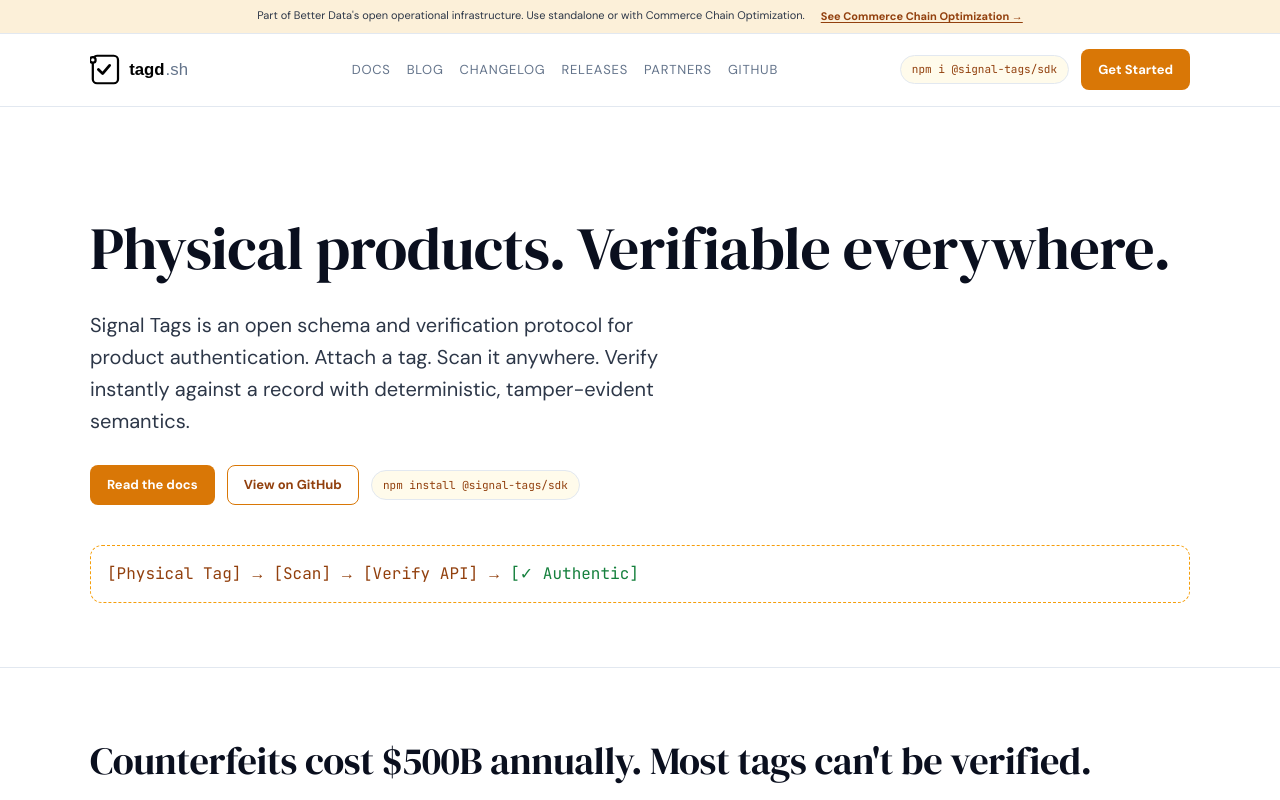
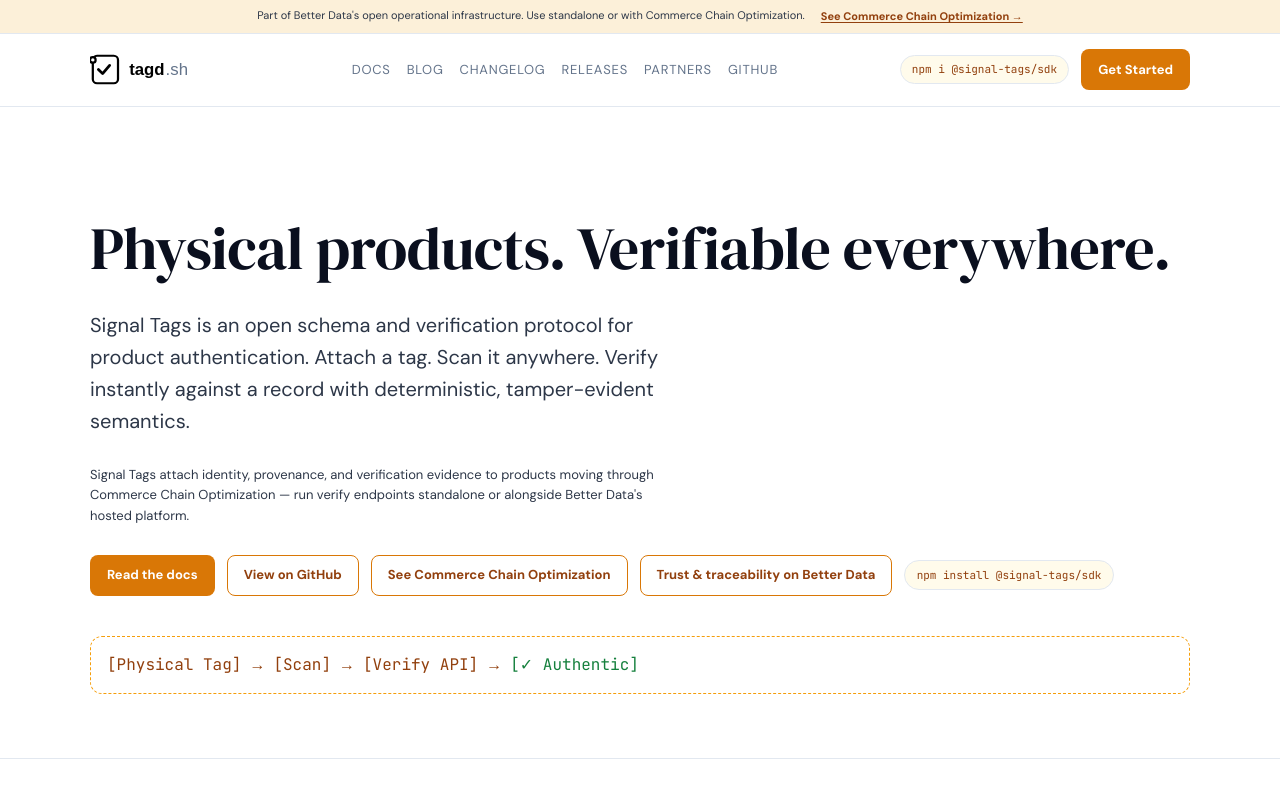
Before and after one commit to tagdsh/tagd.sh, a Next.js app: page / in a window 1280 px wide. Shown: the top 800 px of the page. Built offline with nearby package versions, Linux system fonts and the light colour scheme; no server answers.

Commit message:
feat(site): hero and footer links to CCO, trust, and open infrastructure
MIT license line preserved; add ecosystem strip and Better Data column links.

```diff
--- a/components/home/Footer.tsx
+++ b/components/home/Footer.tsx
@@ -1,4 +1,10 @@
 import Link from "next/link";
+import {
+  BETTERDATA_CCO_URL,
+  BETTERDATA_OPEN_INFRA_URL,
+  BETTERDATA_TRUST_SOLUTION_URL,
+  ECOSYSTEM_STRIP,
+} from "@/lib/betterdata-ecosystem";
 
 export function Footer() {
   return (
@@ -19,6 +25,15 @@
         </div>
         <div>
           <h4>Better Data</h4>
+          <a href={BETTERDATA_CCO_URL} target="_blank" rel="noopener noreferrer">
+            Commerce Chain Optimization (hosted)
+          </a>
+          <a href={BETTERDATA_OPEN_INFRA_URL} target="_blank" rel="noopener noreferrer">
+            Open operational infrastructure hub
+          </a>
+          <a href={BETTERDATA_TRUST_SOLUTION_URL} target="_blank" rel="noopener noreferrer">
+            Trust &amp; traceability solutions
+          </a>
           <a href="https://www.betterdata.co/trust">Trust Center</a>
           <a href="https://betterdata.co">Created by Better Data</a>
           <a href="https://betterdata.co/docs">Platform docs</a>
@@ -32,6 +47,7 @@
         className="footer-bottom"
         style={{ flexDirection: "column", alignItems: "stretch" }}
       >
+        <p style={{ fontSize: "0.8rem", opacity: 0.95, marginBottom: "0.5rem", lineHeight: 1.5 }}>{ECOSYSTEM_STRIP}</p>
         <div style={{ display: "flex", justifyContent: "space-between", width: "100%" }}>
           <span>MIT Licensed · © Signal Tags Contributors</span>
           <a href="mailto:conduct@tagd.sh">conduct@tagd.sh</a>
--- a/components/home/Hero.tsx
+++ b/components/home/Hero.tsx
@@ -1,4 +1,5 @@
 import Link from "next/link";
+import { BETTERDATA_CCO_URL, BETTERDATA_TRUST_SOLUTION_URL, SIGNAL_TAGS_CCO_LINE } from "@/lib/betterdata-ecosystem";
 
 export function Hero() {
   return (
@@ -9,12 +10,21 @@
           Signal Tags is an open schema and verification protocol for product authentication. Attach a tag. Scan it
           anywhere. Verify instantly against a record with deterministic, tamper-evident semantics.
         </p>
+        <p className="section-subtitle max-580" style={{ marginTop: "var(--space-3)", fontSize: "var(--text-sm)" }}>
+          {SIGNAL_TAGS_CCO_LINE}
+        </p>
         <div className="hero-cta">
           <Link href="/docs/getting-started/quick-start" className="btn btn-primary">
             Read the docs
           </Link>
           <a href="https://github.com/tagdsh/tagd" className="btn btn-outline">
             View on GitHub
+          </a>
+          <a href={BETTERDATA_CCO_URL} className="btn btn-outline" target="_blank" rel="noopener noreferrer">
+            See Commerce Chain Optimization
+          </a>
+          <a href={BETTERDATA_TRUST_SOLUTION_URL} className="btn btn-outline" target="_blank" rel="noopener noreferrer">
+            Trust &amp; traceability on Better Data
           </a>
           <code className="npm-badge">npm install @signal-tags/sdk</code>
         </div>
```
